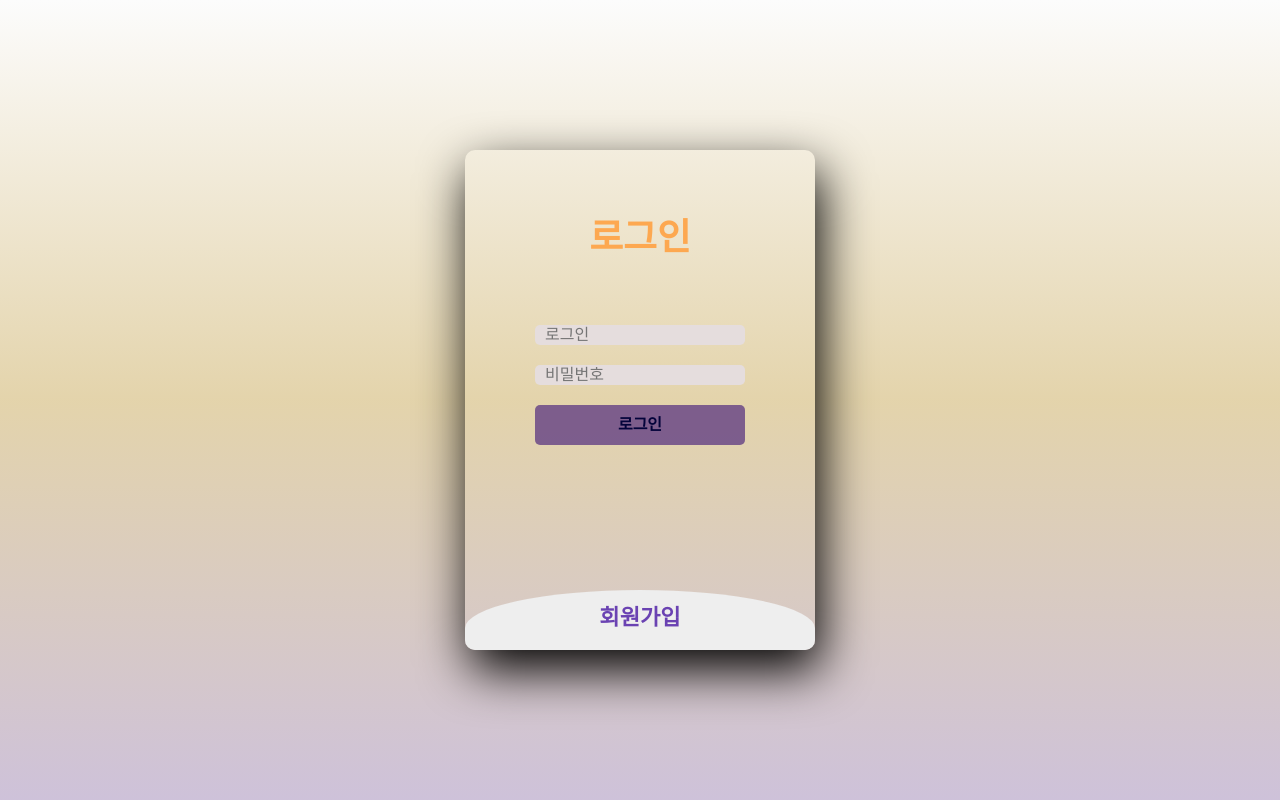
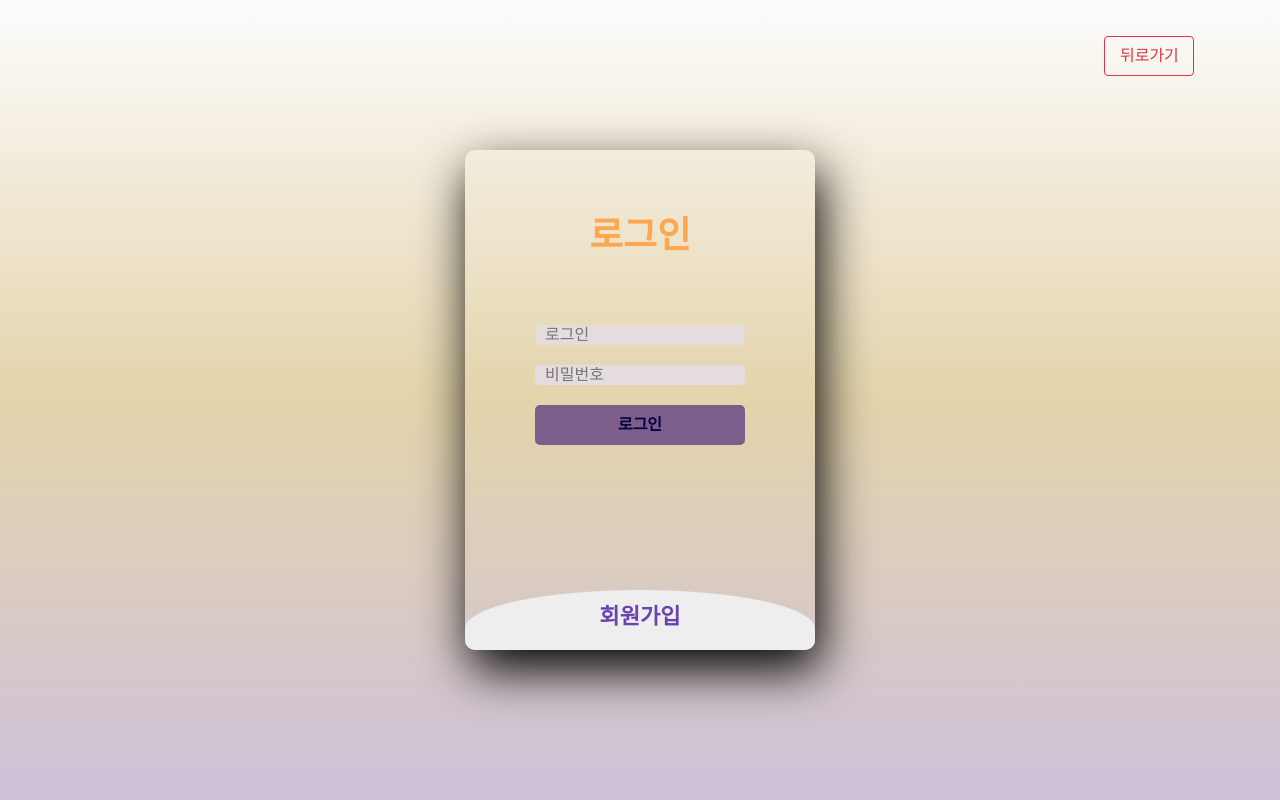
Before and after one commit to urlive123/urlive, a Flask app: page /login in a window 1280 px wide. Run offline with Flask 2, Linux system fonts and the light colour scheme; some libraries are stand-ins or nearby versions.

Commit message:
login page 뒤로가기

```diff
--- a/static/index.js
+++ b/static/index.js
@@ -89,8 +89,8 @@ function register() {
                 shape.remove();
             }
             group = [];
-        }, 2000);
-    }
+            }, 2000);
+
 
 $(function() {
   $(document).on('click', '.btn', function(e) {
--- a/static/login.css
+++ b/static/login.css
@@ -1,3 +1,7 @@
+    * {
+        font-family: 'Jua', sans-serif;
+    }
+
 body{
 	margin: 0;
 	padding: 0;
@@ -86,3 +90,11 @@ button:hover{
 #chk:checked ~ .login label{
 	transform: scale(.6);
 }
+
+.homebtn {
+		width: 150px;
+        position: absolute;
+        right: 2%;
+        top: 2%;
+		white-space: nowrap;
+    }
--- a/static/login.js
+++ b/static/login.js
@@ -48,3 +48,7 @@ function register() {
     })
     }
 }
+
+function gotohome() {
+    window.location.replace("/")
+}
--- a/templates/login.html
+++ b/templates/login.html
@@ -29,6 +29,9 @@
 </head>
 
 <body>
+ 		<div class="homebtn">
+            <button onclick="gotohome()" type="button" class="btn btn-outline-danger">뒤로가기</button>
+        </div>
 	<div class="main">
 		<input type="checkbox" id="chk" aria-hidden="true">
 
```
